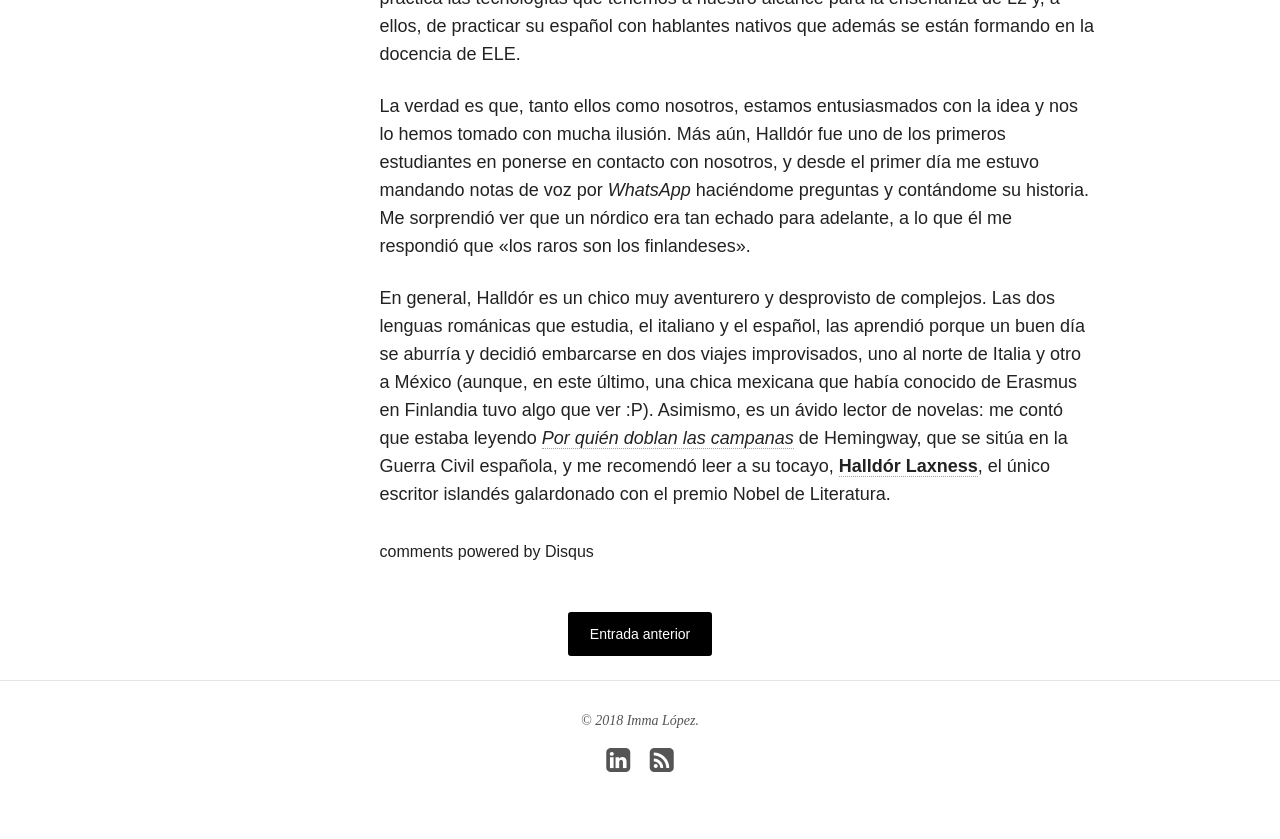
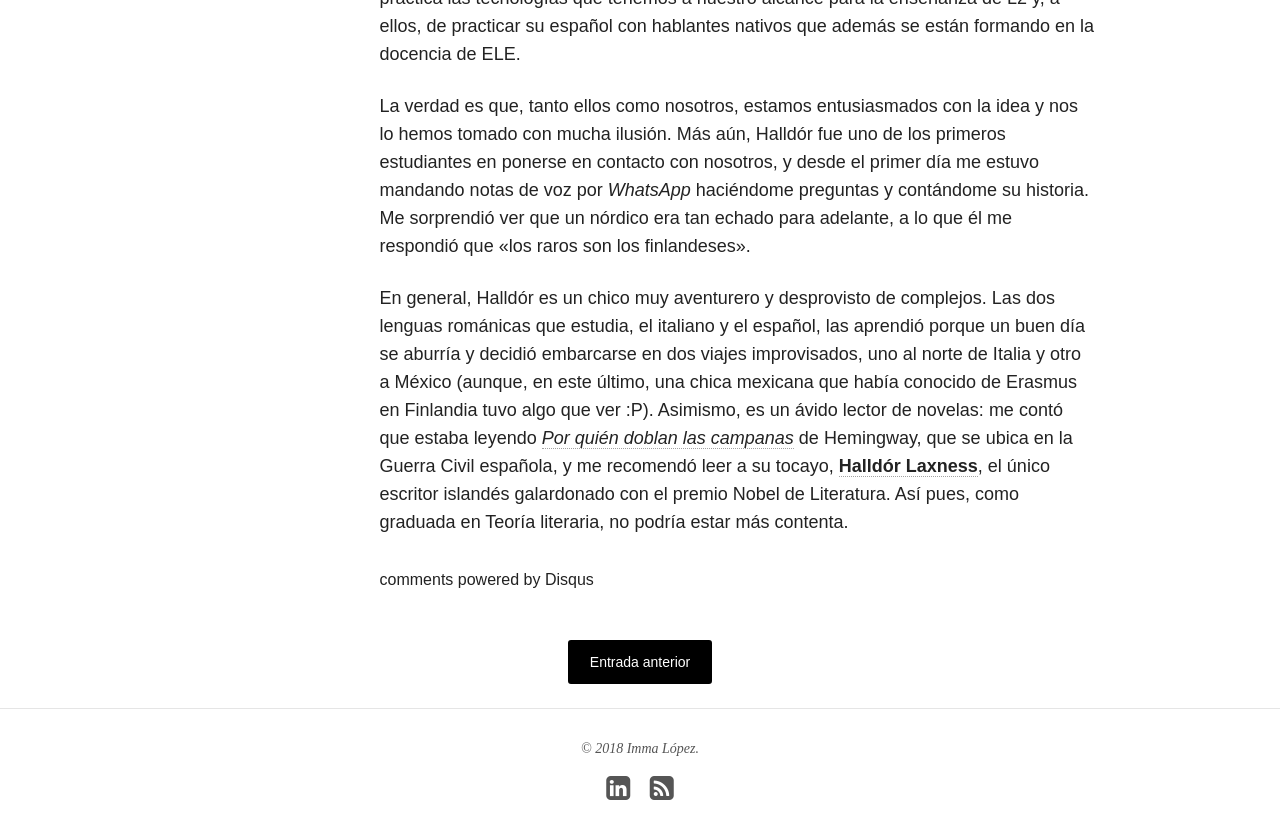
Before and after one commit to immalopez/immalopez.github.io, a Jekyll site: the page built from _posts/blog/2018-02-10-halldor-primera-toma.md, in a window 1280 px wide and 900 px high, scrolled down 1381 px. Shown: the top 839 px of the window. Built offline with Jekyll 4.4.1, drawn with Linux system fonts in a browser that asks for light colours; nearby versions of some CDN libraries; comment, search, counter and statistics services are not loaded.

Commit message:
Update 2018-02-10-halldor-primera-toma.md

```diff
--- a/_posts/blog/2018-02-10-halldor-primera-toma.md
+++ b/_posts/blog/2018-02-10-halldor-primera-toma.md
@@ -24,4 +24,4 @@ Halldór -o, como él quiere que lo llame porque se piensa que su nombre es muy
 
 La verdad es que, tanto ellos como nosotros, estamos entusiasmados con la idea y nos lo hemos tomado con mucha ilusión. Más aún, Halldór fue uno de los primeros estudiantes en ponerse en contacto con nosotros, y desde el primer día me estuvo mandando notas de voz por _WhatsApp_ haciéndome preguntas y contándome su historia. Me sorprendió ver que un nórdico era tan echado para adelante, a lo que él me respondió que «los raros son los finlandeses».
 
-En general, Halldór es un chico muy aventurero y desprovisto de complejos. Las dos lenguas románicas que estudia, el italiano y el español, las aprendió porque un buen día se aburría y decidió embarcarse en dos viajes improvisados, uno al norte de Italia y otro a México (aunque, en este último, una chica mexicana que había conocido de Erasmus en Finlandia tuvo algo que ver :P). Asimismo, es un ávido lector de novelas: me contó que estaba leyendo [_Por quién doblan las campanas_](https://es.wikipedia.org/wiki/Por_quién_doblan_las_campanas) de Hemingway, que se sitúa en la Guerra Civil española, y me recomendó leer a su tocayo, [**Halldór Laxness**](https://es.wikipedia.org/wiki/Halldór_Laxness), el único escritor islandés galardonado con el premio Nobel de Literatura.
+En general, Halldór es un chico muy aventurero y desprovisto de complejos. Las dos lenguas románicas que estudia, el italiano y el español, las aprendió porque un buen día se aburría y decidió embarcarse en dos viajes improvisados, uno al norte de Italia y otro a México (aunque, en este último, una chica mexicana que había conocido de Erasmus en Finlandia tuvo algo que ver :P). Asimismo, es un ávido lector de novelas: me contó que estaba leyendo [_Por quién doblan las campanas_](https://es.wikipedia.org/wiki/Por_quién_doblan_las_campanas) de Hemingway, que se ubica en la Guerra Civil española, y me recomendó leer a su tocayo, [**Halldór Laxness**](https://es.wikipedia.org/wiki/Halldór_Laxness), el único escritor islandés galardonado con el premio Nobel de Literatura. Así pues, como graduada en Teoría literaria, no podría estar más contenta.
```
